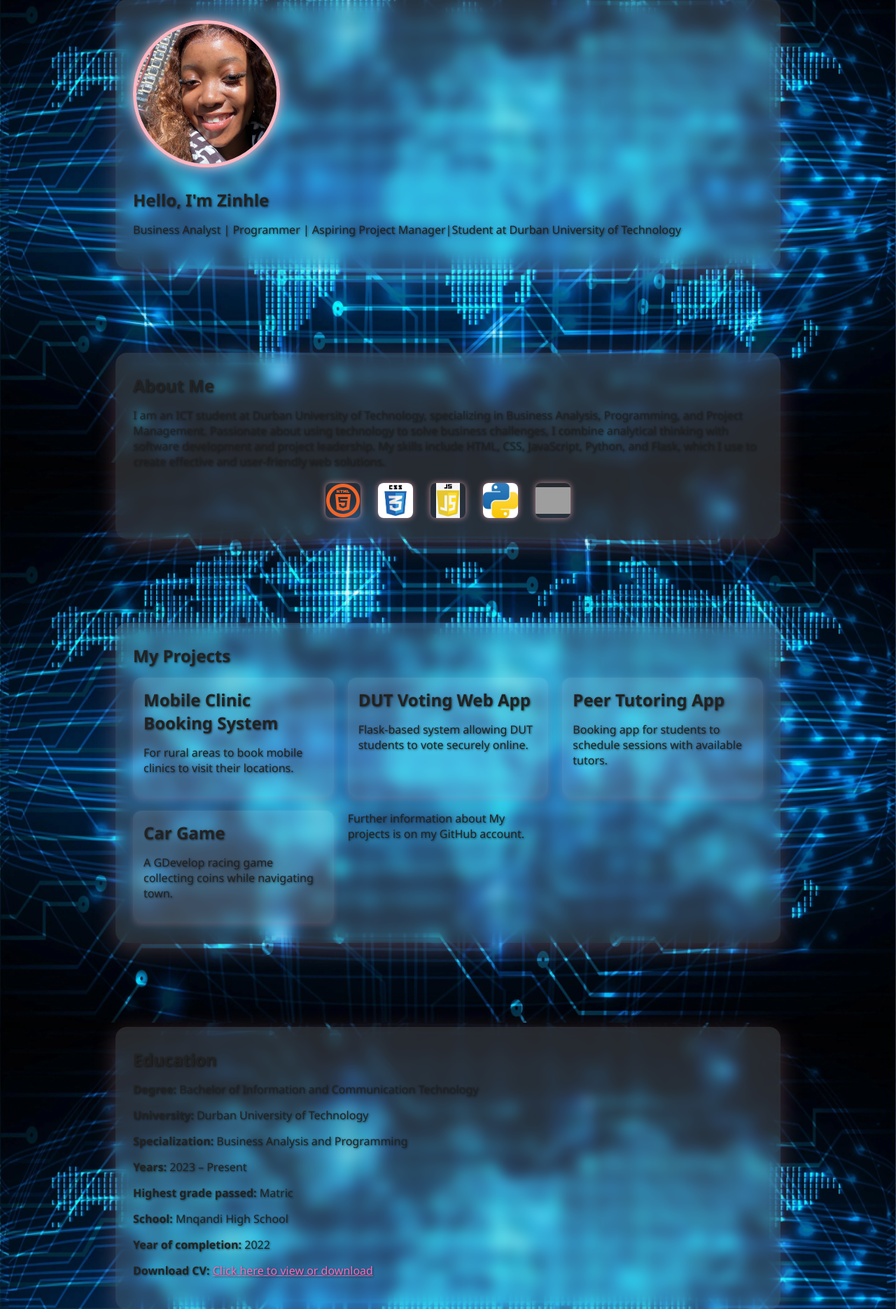
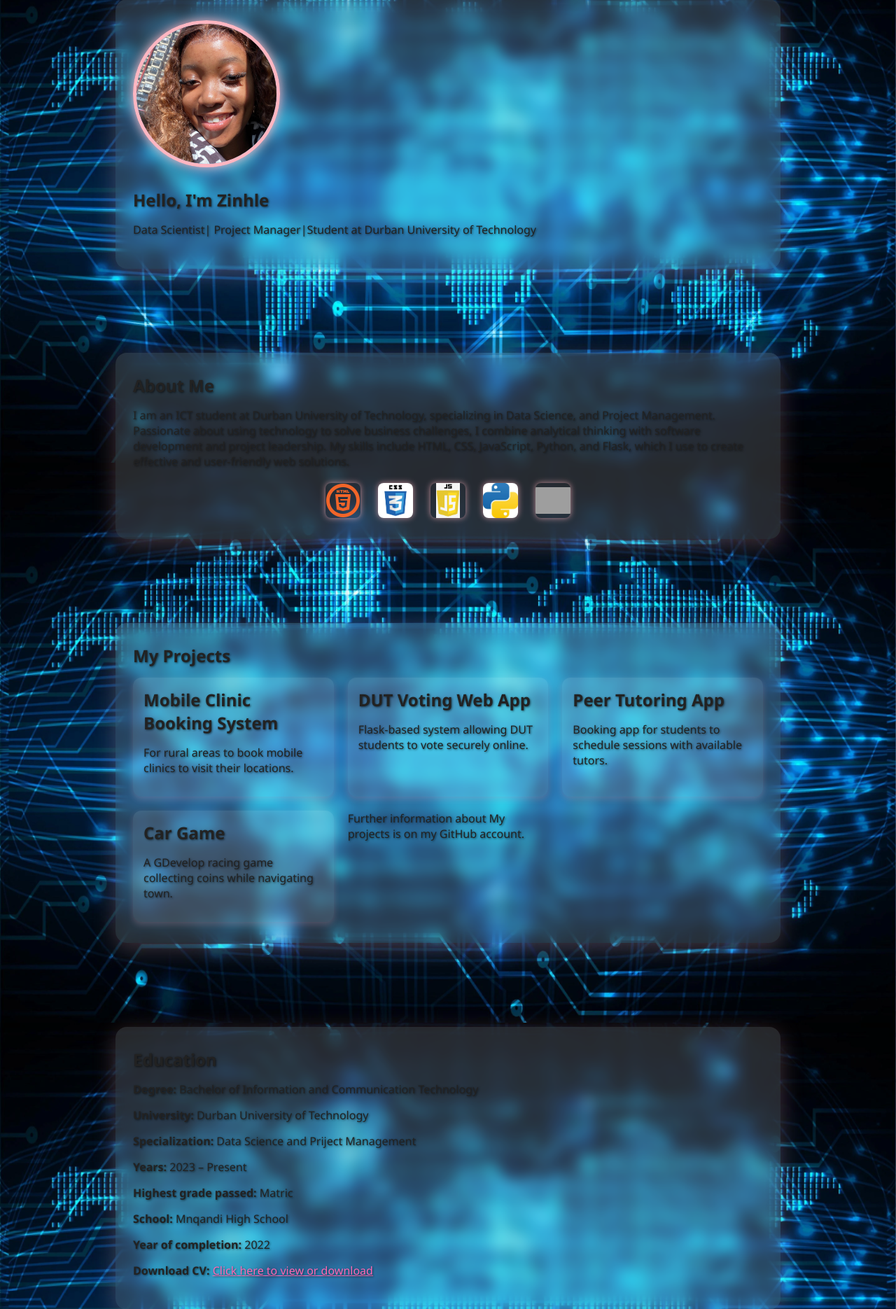
Before and after one commit to zinhle-dlamini04/Zinhles-Portfolio, a Flask app: page / in a window 1280 px wide. Shown: the part 139-2009 px from the top of the page at 70% size. Run offline with Flask 3, Linux system fonts and the light colour scheme; grey boxes are pictures that could not be loaded.

Commit message:
Update index.html

```diff
--- a/templates/index.html
+++ b/templates/index.html
@@ -35,7 +35,7 @@
     <div class="info-box">
       <img src="{{ url_for('static', filename='zinhle.jpg') }}" alt="Zinhle Dlamini" class="profile-pic">
       <h1>Hello, I'm Zinhle</h1>
-      <p>Business Analyst | Programmer | Aspiring Project Manager|Student at Durban University of Technology</p>
+      <p>Data Scientist| Project Manager|Student at Durban University of Technology</p>
 
     </div>
   </section>
@@ -44,7 +44,7 @@
   <div class="info-box">
     <h1>About Me</h1>
     <p>
-      I am an ICT student at Durban University of Technology, specializing in Business Analysis, Programming, and Project Management. Passionate about using technology to solve business challenges, I combine analytical thinking with software development and project leadership. My skills include HTML, CSS, JavaScript, Python, and Flask, which I use to create effective and user-friendly web solutions.
+      I am an ICT student at Durban University of Technology, specializing in Data Science, and Project Management. Passionate about using technology to solve business challenges, I combine analytical thinking with software development and project leadership. My skills include HTML, CSS, JavaScript, Python, and Flask, which I use to create effective and user-friendly web solutions.
     </p>
 
     <div class="tech-icons">
@@ -92,7 +92,7 @@
     <h1>Education</h1>
     <p><strong>Degree:</strong> Bachelor of Information and Communication Technology</p>
     <p><strong>University:</strong> Durban University of Technology</p>
-    <p><strong>Specialization:</strong> Business Analysis and Programming</p>
+    <p><strong>Specialization:</strong> Data Science and Priject Management</p>
     <p><strong>Years:</strong> 2023 – Present</p>
 
     <p><strong>Highest grade passed:</strong> Matric</p>
```
